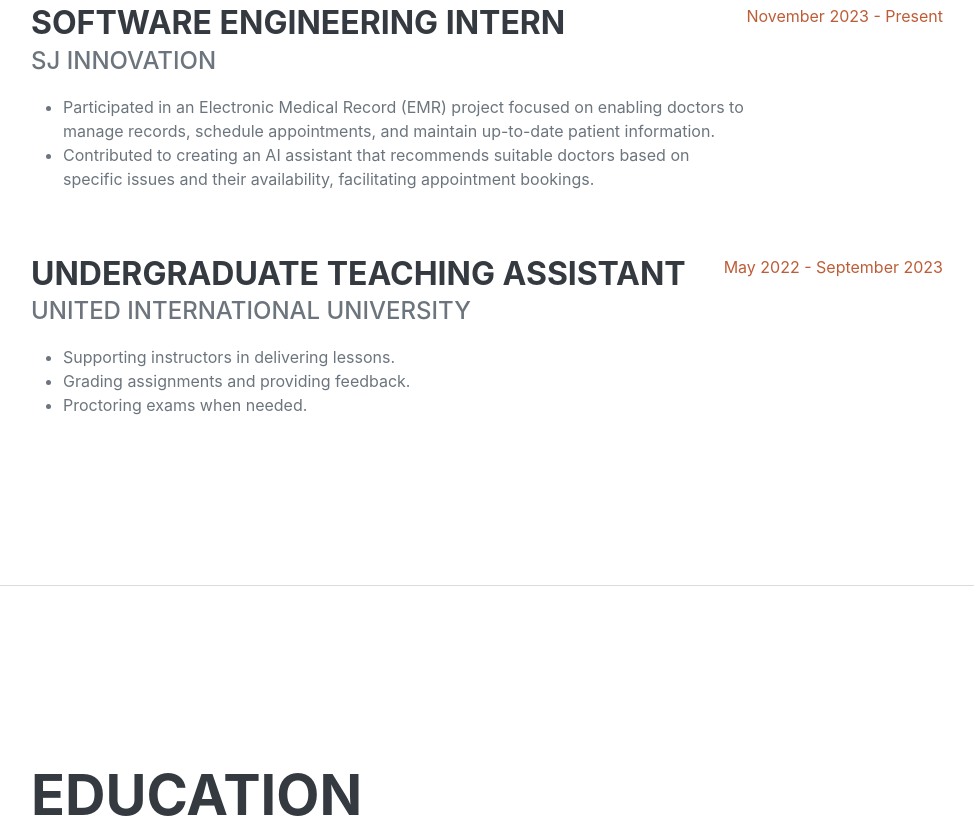
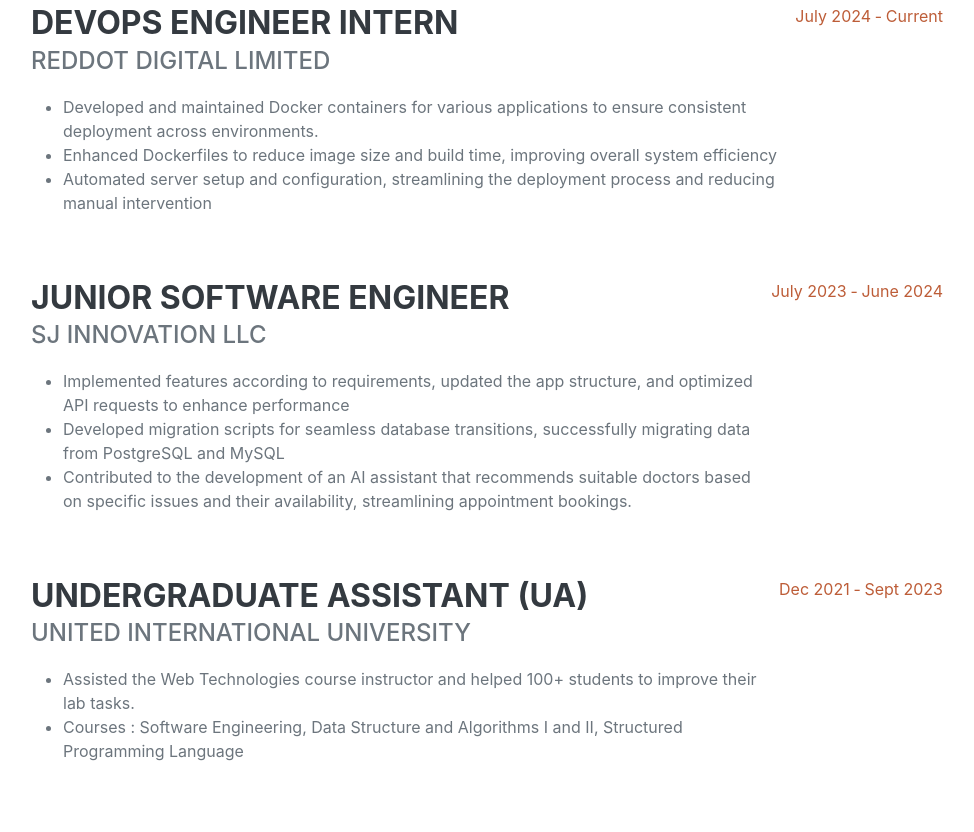
Before and after one commit to Anam-jafar/Anam-jafar.github.io, a plain HTML site: page my_resume/index.html in a window 1280 px wide. Shown: the part 1016-1848 px from the top of the page, without its empty margins (289-1263 px from the left). Drawn offline with nearby package versions, Linux system fonts and the light colour scheme; a web font is replaced by a local one.

Commit message:
Update index.html

````diff
--- a/my_resume/index.html
+++ b/my_resume/index.html
@@ -1,3 +1,6 @@
+Here is the updated HTML with the modified Experience section:
+
+```html
 <!DOCTYPE html>
 <html lang="en">
     <head>
@@ -67,26 +70,38 @@
                     <h2 class="mb-5">Experience</h2>
                     <div class="d-flex flex-column flex-md-row justify-content-between mb-5">
                         <div class="flex-grow-1">
-                            <h3 class="mb-0">Software Engineering Intern</h3>
-                            <div class="subheading mb-3">SJ Innovation</div>
+                            <h3 class="mb-0">DevOps Engineer Intern</h3>
+                            <div class="subheading mb-3">RedDot Digital Limited</div>
                             <ul>
-                                <li>Participated in an Electronic Medical Record (EMR) project focused on enabling doctors to manage records, schedule appointments, and maintain up-to-date patient information.</li>
-                                <li>Contributed to creating an AI assistant that recommends suitable doctors based on specific issues and their availability, facilitating appointment bookings.</li>
+                                <li>Developed and maintained Docker containers for various applications to ensure consistent deployment across environments.</li>
+                                <li>Enhanced Dockerfiles to reduce image size and build time, improving overall system efficiency</li>
+                                <li>Automated server setup and configuration, streamlining the deployment process and reducing manual intervention</li>
                             </ul>
                         </div>
-                        <div class="flex-shrink-0"><span class="text-primary">November 2023 - Present</span></div>
+                        <div class="flex-shrink-0"><span class="text-primary">July 2024 ‑ Current</span></div>
                     </div>
                     <div class="d-flex flex-column flex-md-row justify-content-between mb-5">
                         <div class="flex-grow-1">
-                            <h3 class="mb-0">Undergraduate Teaching Assistant</h3>
+                            <h3 class="mb-0">Junior Software Engineer</h3>
+                            <div class="subheading mb-3">SJ Innovation LLC</div>
+                            <ul>
+                                <li>Implemented features according to requirements, updated the app structure, and optimized API requests to enhance performance</li>
+                                <li>Developed migration scripts for seamless database transitions, successfully migrating data from PostgreSQL and MySQL</li>
+                                <li>Contributed to the development of an AI assistant that recommends suitable doctors based on specific issues and their availability, streamlining appointment bookings.</li>
+                            </ul>
+                        </div>
+                        <div class="flex-shrink-0"><span class="text-primary">July 2023 ‑ June 2024</span></div>
+                    </div>
+                    <div class="d-flex flex-column flex-md-row justify-content-between mb-5">
+                        <div class="flex-grow-1">
+                            <h3 class="mb-0">Undergraduate Assistant (UA)</h3>
                             <div class="subheading mb-3">United International University</div>
                             <ul>
-                                <li>Supporting instructors in delivering lessons.</li>
-                                <li>Grading assignments and providing feedback.</li>
-                                <li>Proctoring exams when needed.</li>
+                                <li>Assisted the Web Technologies course instructor and helped 100+ students to improve their lab tasks.</li>
+                                <li>Courses : Software Engineering, Data Structure and Algorithms I and II, Structured Programming Language</li>
                             </ul>
                         </div>
-                        <div class="flex-shrink-0"><span class="text-primary">May 2022 - September 2023</span></div>
+                        <div class="flex-shrink-0"><span class="text-primary">Dec 2021 ‑ Sept 2023</span></div>
                     </div>
                 </div>
             </section>
@@ -122,7 +137,9 @@
                     <div class="subheading mb-3">Programming Languages & Tools</div>
                     <ul class="list-inline dev-icons">
                         <li class="list-inline-item"><i class="fab fa-html5"></i></li>
-                        <li class="list-inline-item"><i class="fab fa-css3-alt"></i></li>
+                        <
+
+li class="list-inline-item"><i class="fab fa-css3-alt"></i></li>
                         <li class="list-inline-item"><i class="fab fa-js-square"></i></li>
                         <li class="list-inline-item"><i class="fab fa-git"></i></li>
                         <li class="list-inline-item"><i class="fab fa-php"></i></li>
@@ -230,3 +247,4 @@
         <script src="js/scripts.js"></script>
     </body>
 </html>
+```
````
